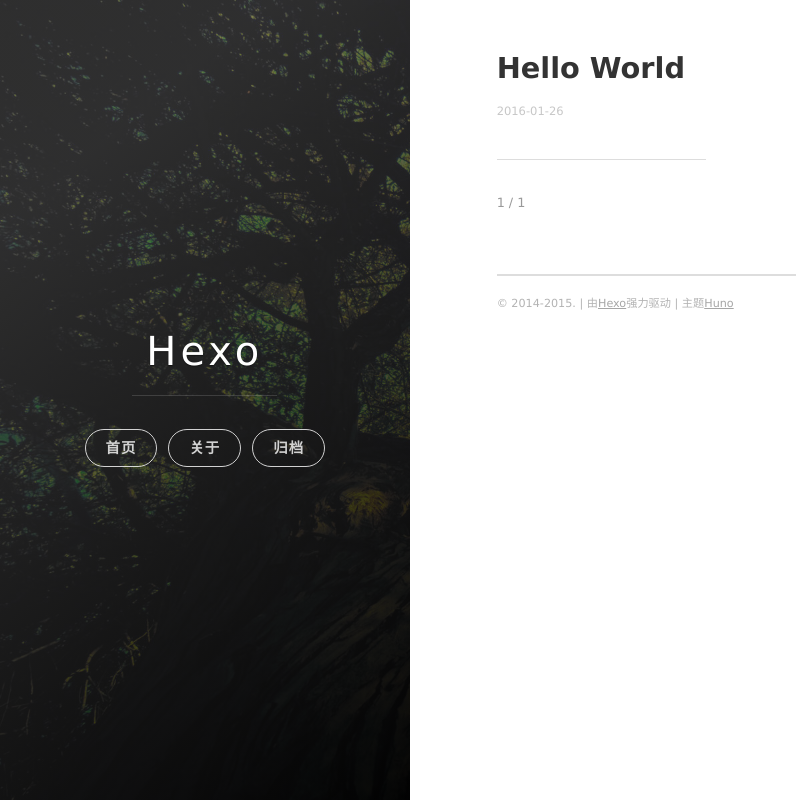
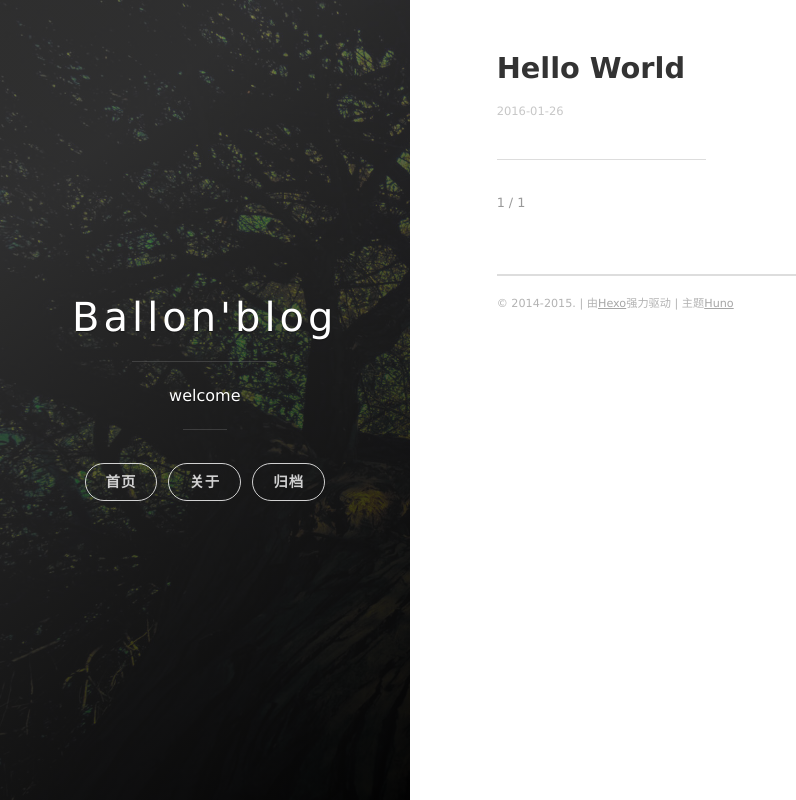
Before and after one commit to tanrich/tanrich.github.io, a plain HTML site: page index.html in a window 1280 px wide. Shown: the whole page, without its empty margins (0-796 px from the left). Drawn offline with nearby package versions, Linux system fonts and the light colour scheme; some packages are replaced by stand-ins of ours.

Commit message:
Site updated: 2016-01-27 16:33:04

```diff
--- a/index.html
+++ b/index.html
@@ -7,24 +7,26 @@
 
 
     <title>
-      Hexo
+      Ballon&#39;blog
     </title>
 
     <meta name="viewport" content="width=device-width, initial-scale=1, maximum-scale=1, user-scalable=no">
 
-      <meta name="author" content="John Doe">
+      <meta name="author" content="Ricky">
 
 
+      <meta name="description" content="blog">
 
-    <meta name="description">
+
+    <meta name="description" content="blog">
 <meta property="og:type" content="website">
-<meta property="og:title" content="Hexo">
+<meta property="og:title" content="Ballon'blog">
 <meta property="og:url" content="http://yoursite.com/index.html">
-<meta property="og:site_name" content="Hexo">
-<meta property="og:description">
+<meta property="og:site_name" content="Ballon'blog">
+<meta property="og:description" content="blog">
 <meta name="twitter:card" content="summary">
-<meta name="twitter:title" content="Hexo">
-<meta name="twitter:description">
+<meta name="twitter:title" content="Ballon'blog">
+<meta name="twitter:description" content="blog">
 
 
 
@@ -56,9 +58,14 @@
 
 
 
-        <h1 class="panel-cover__title panel-title"><a href="/" title="link to homepage">Hexo</a></h1>
+        <h1 class="panel-cover__title panel-title"><a href="/" title="link to homepage">Ballon&#39;blog</a></h1>
         <hr class="panel-cover__divider" />
 
+
+        <p class="panel-cover__description">
+          welcome
+        </p>
+        <hr class="panel-cover__divider panel-cover__divider--secondary" />
 
 
         <div class="navigation-wrapper">
```
Also changed, not shown: 2016/01/26/hello-world/index.html (+11 -6 lines), archives/2016/01/index.html (+11 -6 lines), archives/2016/index.html (+11 -6 lines), archives/index.html (+11 -6 lines).
